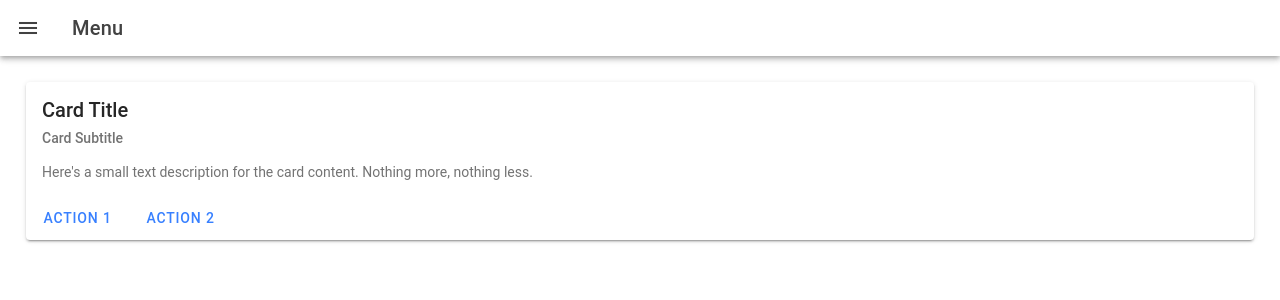
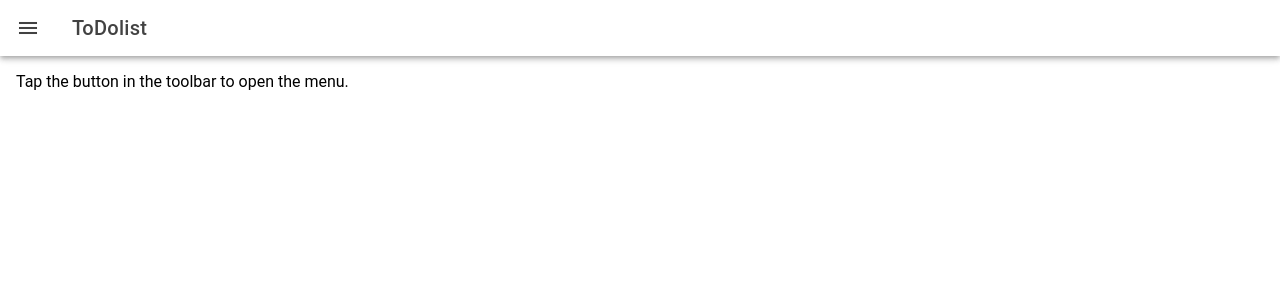
Before and after one commit to naiaramdrs/ToDoList, a React (Vite) app in the folder front/: page /tarefas in a window 1280 px wide. Shown: the top 300 px of the page. Built offline with nearby package versions, Linux system fonts and the light colour scheme; a web font is replaced by a local one.

Commit message:
organizando menu de tarefas

```diff
--- a/front/package.json
+++ b/front/package.json
@@ -24,6 +24,7 @@
     "ionicons": "^7.0.0",
     "react": "^18.2.0",
     "react-dom": "^18.2.0",
+    "react-ionicons": "^4.2.0",
     "react-router": "^5.3.4",
     "react-router-dom": "^5.3.4"
   },
--- /dev/null
+++ b/front/src/components/Menu.css
@@ -0,0 +1,13 @@
+.list-tarefas {
+    list-style: none;
+    padding: 0;
+}
+
+.list-tarefas li {
+    margin-bottom: 30px;
+}
+
+.list-tarefas li a {
+    text-decoration: none;
+    color: black;
+}
--- /dev/null
+++ b/front/src/components/Menu.tsx
@@ -0,0 +1,38 @@
+import { IonButtons, IonContent, IonHeader, IonMenu, IonMenuButton, IonPage, IonTitle, IonToolbar } from '@ionic/react';
+import "./Menu.css"
+
+const Menu = (props:any) => {
+
+  return (
+    <>
+    <IonMenu contentId="main-content">
+      <IonHeader>
+        <IonToolbar>
+          <IonTitle>{props.tituloDentro}</IonTitle>
+        </IonToolbar>
+      </IonHeader>
+      <IonContent className="ion-padding">
+        <ul className='list-tarefas'>
+            <li><a href='/tarefas'>🌞 Meu Dia</a></li>
+            <li><a href='/tarefas'>⭐ Importante</a></li>
+            <li><a href='/tarefas'>📅 Planejado</a></li>
+            <li><a href='/tarefas'>🎭 Atribuido a mim</a></li>
+        </ul>
+      </IonContent>
+    </IonMenu>
+    <IonPage id="main-content">
+      <IonHeader>
+        <IonToolbar>
+          <IonButtons slot="start">
+            <IonMenuButton></IonMenuButton>
+          </IonButtons>
+          <IonTitle>{props.tituloFora}</IonTitle>
+        </IonToolbar>
+      </IonHeader>
+      <IonContent className="ion-padding">Tap the button in the toolbar to open the menu.</IonContent>
+    </IonPage>
+  </>
+  )
+};
+
+export default Menu;
--- a/front/src/pages/Tarefas.tsx
+++ b/front/src/pages/Tarefas.tsx
@@ -1,42 +1,14 @@
-import { IonButtons, IonContent, IonHeader, IonMenu, IonMenuButton, IonPage, IonTitle, IonToolbar } from '@ionic/react';
-import { IonButton, IonCard, IonCardContent, IonCardHeader, IonCardSubtitle, IonCardTitle } from '@ionic/react';
+import { IonInput, IonPage } from '@ionic/react';
+import { IonContent } from "@ionic/react";
+import Menu from "../components/Menu";
 import "./Tarefas.css"
+
 
 function Tarefas() {
   return (
-    <>
-      <IonMenu contentId="main-content">
-        <IonHeader>
-          <IonToolbar>
-            <IonTitle>Menu Content</IonTitle>
-          </IonToolbar>
-        </IonHeader>
-        <IonContent className="ion-padding">This is the menu content.</IonContent>
-      </IonMenu>
-      <IonPage id="main-content">
-        <IonHeader>
-          <IonToolbar>
-            <IonButtons slot="start">
-              <IonMenuButton></IonMenuButton>
-            </IonButtons>
-            <IonTitle>Menu</IonTitle>
-          </IonToolbar>
-        </IonHeader>
-        <IonContent className="ion-padding">
-            <IonCard>
-                <IonCardHeader>
-                    <IonCardTitle>Card Title</IonCardTitle>
-                    <IonCardSubtitle>Card Subtitle</IonCardSubtitle>
-                </IonCardHeader>
-
-                <IonCardContent>Here's a small text description for the card content. Nothing more, nothing less.</IonCardContent>
-
-                <IonButton fill="clear">Action 1</IonButton>
-                <IonButton fill="clear">Action 2</IonButton>
-            </IonCard>
-        </IonContent>
-      </IonPage>
-    </>
+   <>
+    <Menu tituloDentro = "Tarefas" tituloFora = "ToDolist" />
+   </>
   );
 }
 export default Tarefas;
```
Also changed, not shown: 1 other file (tests, documents, lock files or other folders).
